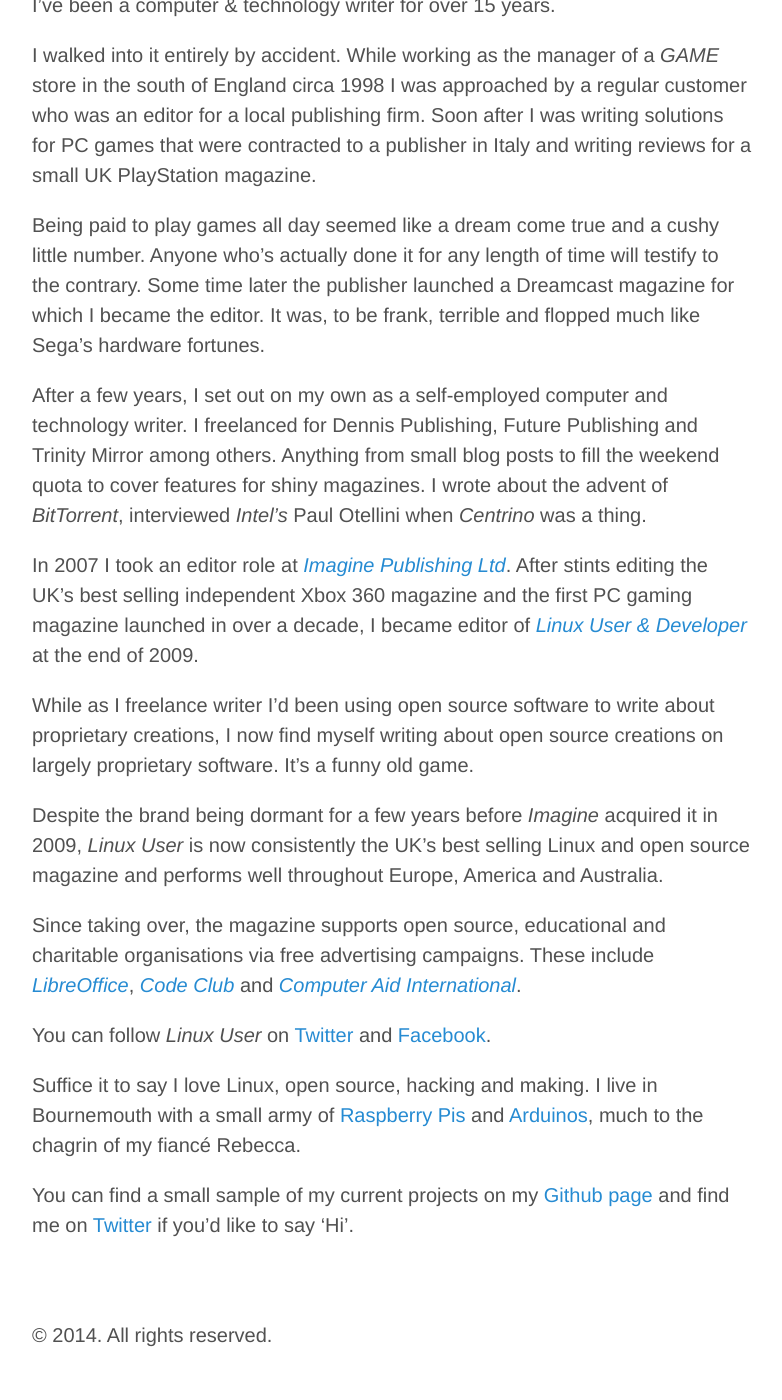
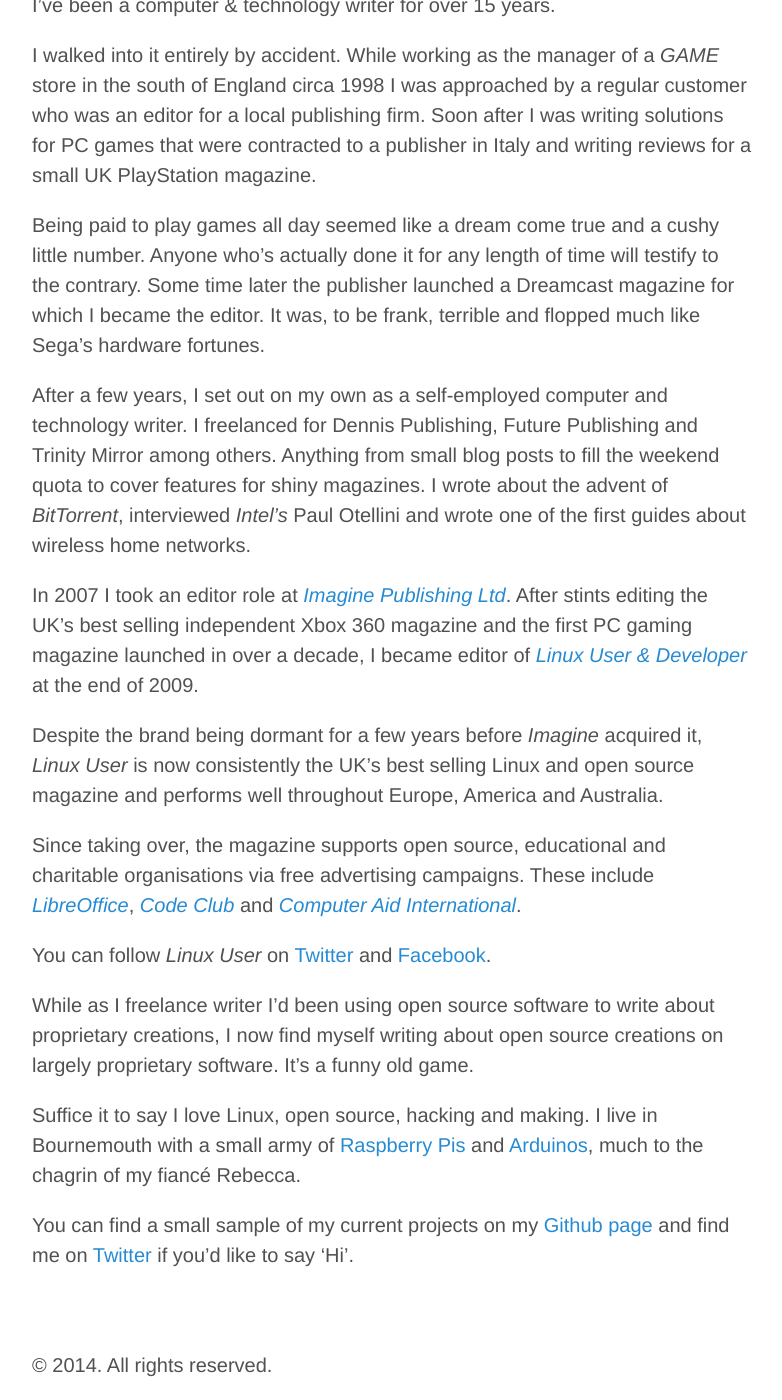
Before and after one commit to russb78/russb78.github.io, a Jekyll site: the page built from about.md, in a window 1280 px wide and 1400 px high, scrolled down 797 px. Shown: the whole window, without its empty margins (248-1030 px from the left). Built offline with Jekyll 4.4.1, drawn with Linux system fonts in a browser that asks for light colours; Markdown is read by kramdown in place of the engine named in the settings; before the commit the page ends 2167 px from its top, so only the background shows below that.

Commit message:
tweaked about

```diff
--- a/about.md
+++ b/about.md
@@ -15,18 +15,18 @@
 
 Being paid to play games all day seemed like a dream come true and a cushy little number. Anyone who's actually done it for any length of time will testify to the contrary. Some time later the publisher launched a Dreamcast magazine for which I became the editor. It was, to be frank, terrible and flopped much like Sega's hardware fortunes.
 
-After a few years, I set out on my own as a self-employed computer and technology writer. I freelanced for Dennis Publishing, Future Publishing and Trinity Mirror among others. Anything from small blog posts to fill the weekend quota to cover features for shiny magazines. I wrote about the advent of *BitTorrent*, interviewed *Intel's* Paul Otellini when *Centrino* was a thing.
+After a few years, I set out on my own as a self-employed computer and technology writer. I freelanced for Dennis Publishing, Future Publishing and Trinity Mirror among others. Anything from small blog posts to fill the weekend quota to cover features for shiny magazines. I wrote about the advent of *BitTorrent*, interviewed *Intel's* Paul Otellini and wrote one of the first guides about wireless home networks.
 
 In 2007 I took an editor role at [*Imagine Publishing Ltd*](http://www.imaginepublishing.co.uk). After stints editing the UK's best selling independent Xbox 360 magazine and the first PC gaming magazine launched in over a decade, I became editor of [*Linux User & Developer*](http://www.linuxuser.co.uk) at the end of 2009.
 
-While as I freelance writer I'd been using open source software to write about proprietary creations, I now find myself writing about open source creations on largely proprietary software. It's a funny old game.
-
-Despite the brand being dormant for a few years before *Imagine* acquired it in 2009, *Linux User* is now consistently the UK's best selling Linux and open source magazine and performs well throughout Europe, America and Australia.
+Despite the brand being dormant for a few years before *Imagine* acquired it, *Linux User* is now consistently the UK's best selling Linux and open source magazine and performs well throughout Europe, America and Australia.
 
 Since taking over, the magazine supports open source, educational and charitable organisations via free advertising campaigns. These include [*LibreOffice*](http://libreoffice.org), [*Code Club*](www.codeclub.org.uk) and [*Computer Aid International*](http://www.computeraid.org).
 
 You can follow *Linux User* on [Twitter](https://twitter.com/linuxusermag) and [Facebook](http://www.facebook.com/LinuxUserUK).
 
+While as I freelance writer I'd been using open source software to write about proprietary creations, I now find myself writing about open source creations on largely proprietary software. It's a funny old game.
+
 Suffice it to say I love Linux, open source, hacking and making.
 I live in Bournemouth with a small army of [Raspberry Pis](http://www.raspberrypi.org) and [Arduinos](http://www.arduino.cc), much to the chagrin of my fiancé Rebecca.
 
```
